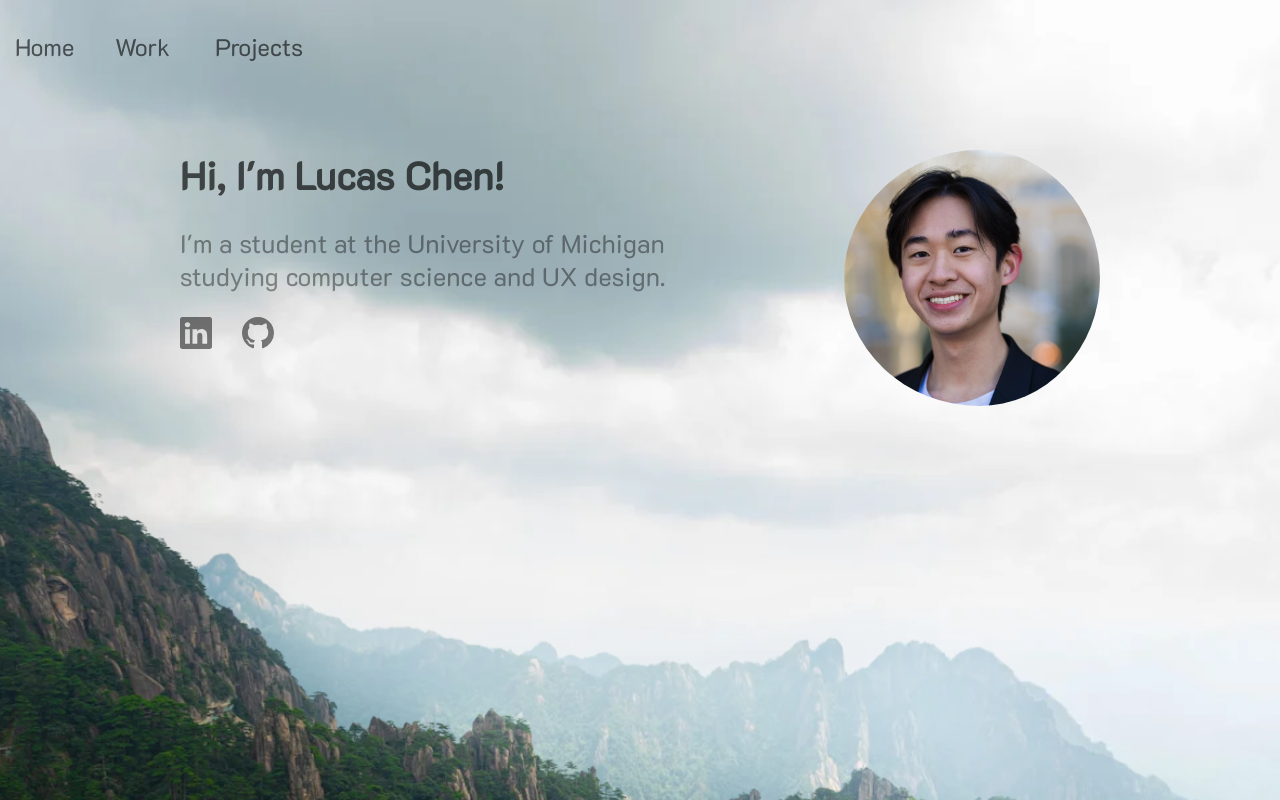
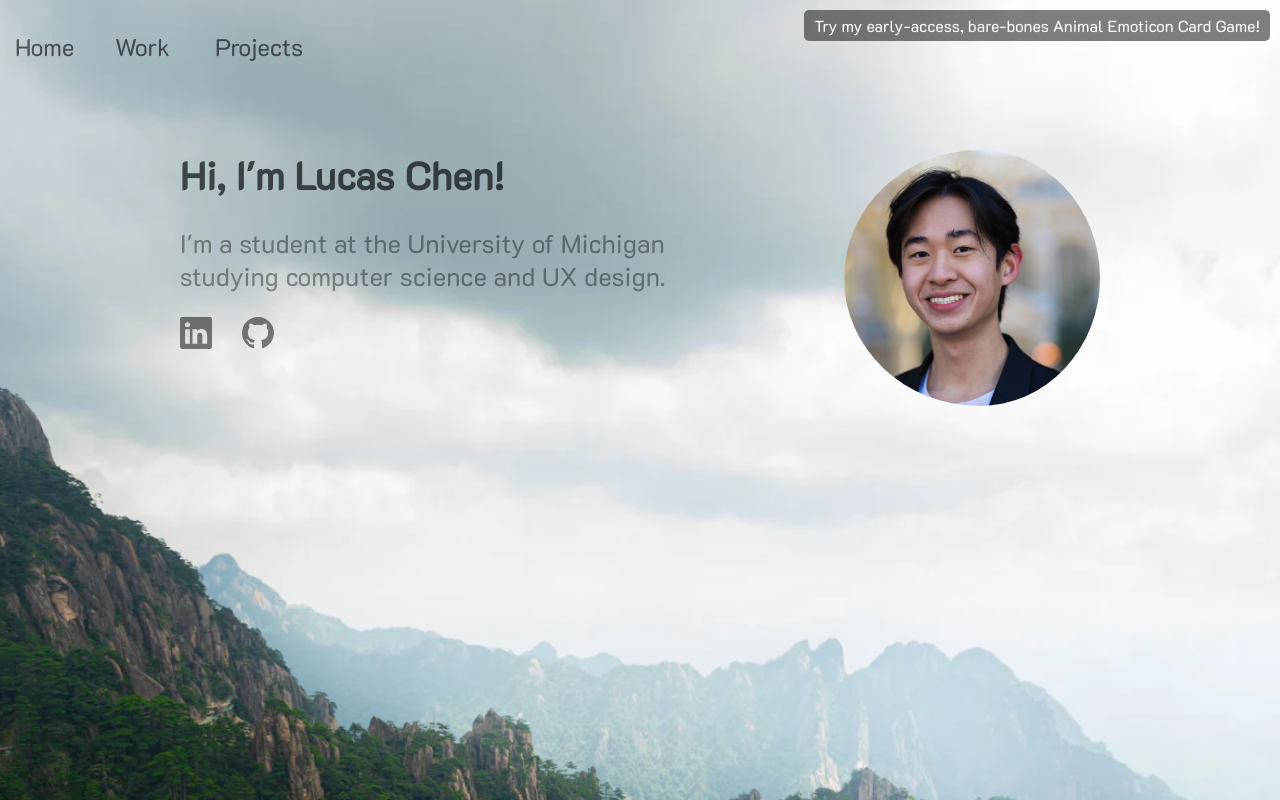
Before and after one commit to lucaschennn/lucas-site, a React (Vite) app in the folder lucassite/: page / in a window 1280 px wide. Shown: the top 800 px of the page. Built offline with nearby package versions, Linux system fonts and the light colour scheme; no server answers.

Commit message:
nav to tcg

```diff
--- a/lucassite/src/components/Nav.jsx
+++ b/lucassite/src/components/Nav.jsx
@@ -93,11 +93,11 @@ function Nav({selected, setPage, min_page_height}) {
                 ))}
             </ul>
         </div>
-        {/* <div id="gamesNav">
+        <div id="gamesNav">
             <a href="/tcg">
-                Play the hit new Trading Card Game!
+                Try my early-access, bare-bones Animal Emoticon Card Game!
             </a>
-        </div> */}
+        </div>
     </>
     )
     }
```
